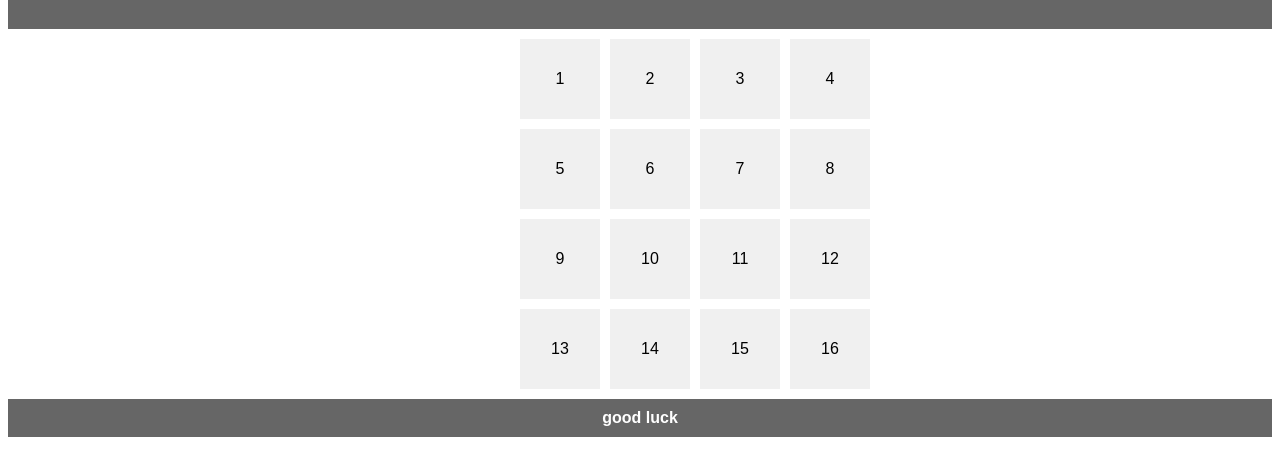
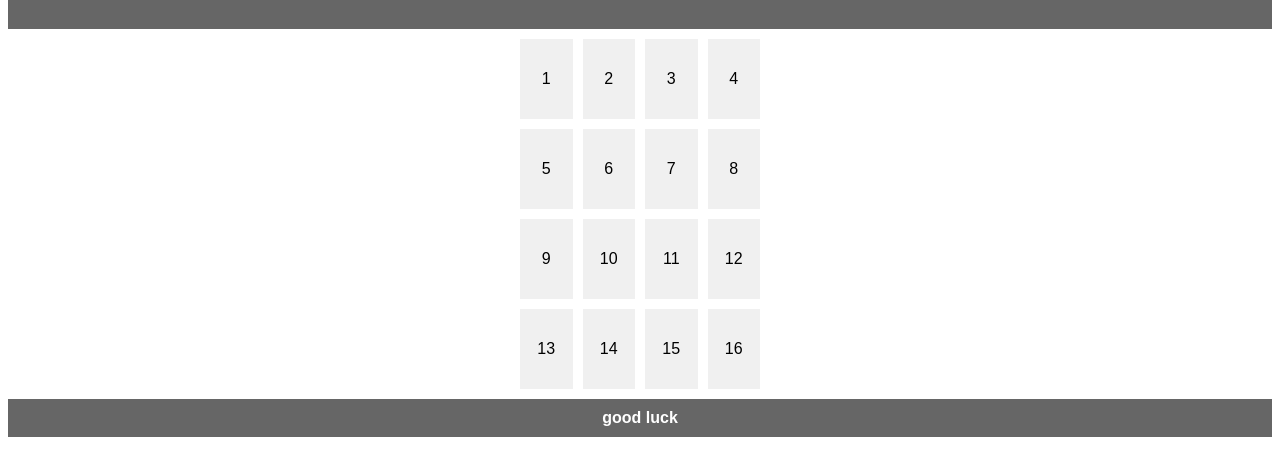
Before and after one commit to RyanMa511/Memory-matching-game, a plain HTML site: page index.html in a window 1280 px wide. Shown: the part 79-554 px from the top of the page. Drawn offline with Linux system fonts and the light colour scheme.

Commit message:
Update index.html

```diff
--- a/index.html
+++ b/index.html
@@ -26,7 +26,7 @@
         }
         .grid-item {
             display: grid;
-            width: 80px;
+            width: center;
             height: 80px;
             justify-content: center;
             align-items: center;
```
